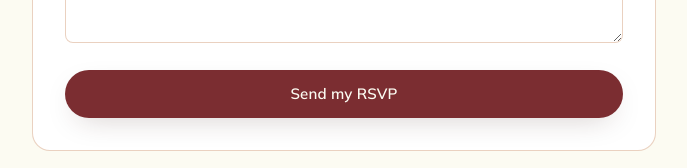
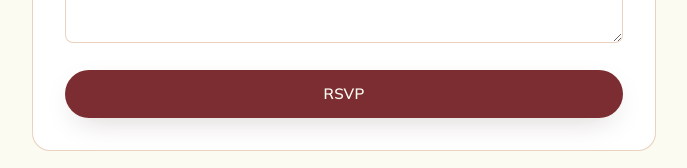
Before and after one commit to kristophershola/chibuikem-and-chizoba, a React (Vite) app: page / in a window 1280 px wide. Shown: the part 4351-4519 px from the top of the page, without its empty margins (296-983 px from the left). Built offline with nearby package versions, Linux system fonts and the light colour scheme.

Commit message:
fix: change button text to RSVP

```diff
--- a/src/App.tsx
+++ b/src/App.tsx
@@ -931,7 +931,7 @@ export default function App() {
                     {rsvpSubmitting ? (
                       <HugeiconsIcon icon={Loading03Icon} size={16} className="animate-spin text-cream" />
                     ) : null}
-                    Send my RSVP
+                    RSVP
                   </button>
                 </motion.form>
               )}
```
